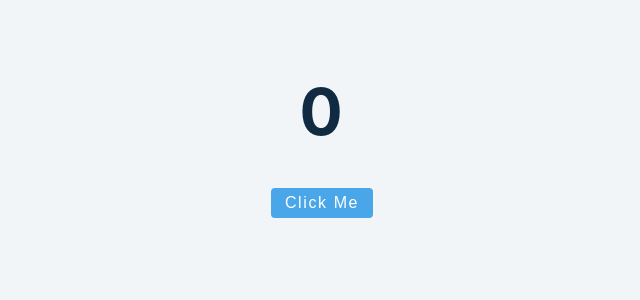
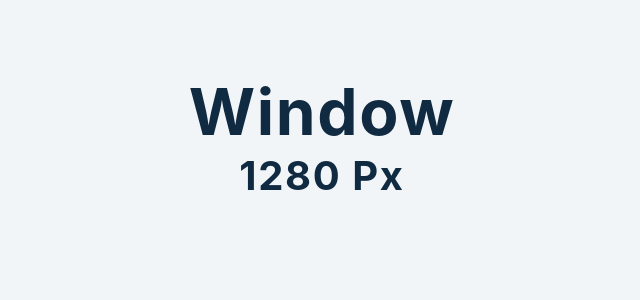
Before and after one commit to indiemike01/react-advanced-2020, a React (Create React App) app: page / in a window 1280 px wide. Shown: the top 300 px of the page, without its empty margins (318-958 px from the left). Built offline with nearby package versions, Linux system fonts and the light colour scheme.

Commit message:
cleanup useEffect

```diff
--- a/src/App.js
+++ b/src/App.js
@@ -1,5 +1,5 @@
 import React from "react";
-import Setup from "./tutorial/2-useEffect/setup/1-useEffect-basics.js";
+import Setup from "./tutorial/2-useEffect/setup/2-useEffect-cleanup.js";
 import Final from "./tutorial/1-useState/final/2-useState-basics.js";
 
 function App() {
--- a/src/tutorial/2-useEffect/setup/2-useEffect-cleanup.js
+++ b/src/tutorial/2-useEffect/setup/2-useEffect-cleanup.js
@@ -1,10 +1,27 @@
-import React, { useState, useEffect } from 'react';
+import React, { useState, useEffect } from "react";
 
 // cleanup function
 // second argument
 
 const UseEffectCleanup = () => {
-  return <h2>useEffect cleanup</h2>;
+  const [size, setSize] = useState(window.innerWidth);
+
+  const checkSize = () => {
+    setSize(window.innerWidth);
+  };
+
+  useEffect(() => {
+    window.addEventListener("resize", checkSize);
+    return () => {
+      window.removeEventListener("resize", checkSize);
+    };
+  });
+  return (
+    <>
+      <h1>Window</h1>
+      <h2>{size} px</h2>
+    </>
+  );
 };
 
 export default UseEffectCleanup;
```
